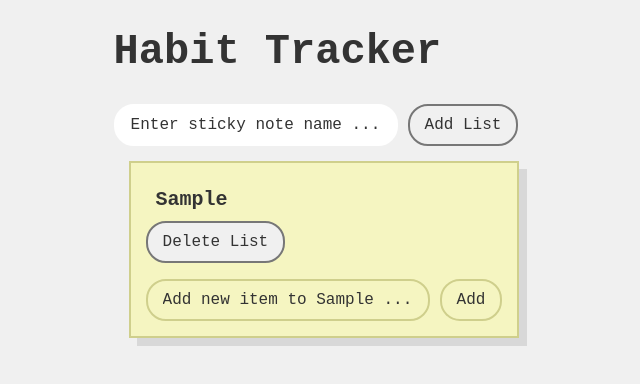
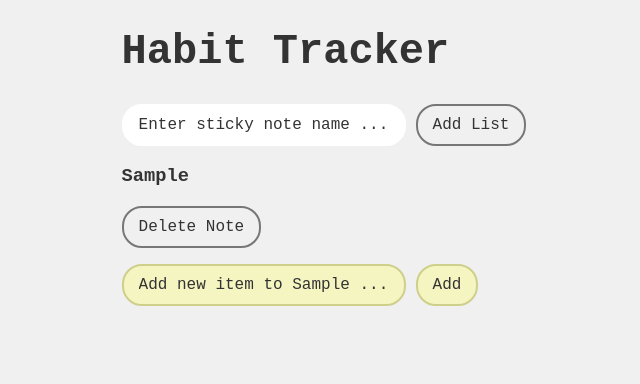
Before and after one commit to maeBoittiaux/sticky-note, a React (Create React App) app: page / in a window 1280 px wide. Both pictures are taken after typing "Sample" into the empty fields and a click on the button "Add List". Shown: the top 384 px of the page, without its empty margins (316-956 px from the left). Built offline with nearby package versions, Linux system fonts and the light colour scheme; the HTML template or start-up script is replaced by a standard one.

Commit message:
refactor (index.html) : clean up file

```diff
--- a/public/index.html
+++ b/public/index.html
@@ -2,14 +2,11 @@
 <html lang="en">
 
 <head>
-  <meta charset="utf-8" />
-  <link rel="icon" href="%PUBLIC_URL%/favicon.png" />
-  <meta name="viewport" content="width=device-width, initial-scale=1" />
-  <meta name="theme-color" content="#000000" />
-  <meta name="description" content="Web site created using create-react-app" />
-  <link rel="apple-touch-icon" href="%PUBLIC_URL%/logo192.png" />
-  <link rel="manifest" href="%PUBLIC_URL%/manifest.json" />
-  <title>Habit Tracker</title>
+  <meta charset="UTF-8">
+  <meta name="viewport" content="width=device-width, initial-scale=1.0">
+  <meta name="description" content="Sticky Note Application">
+  <link rel="icon" href="%PUBLIC_URL%/favicon.png">
+  <title>Sticky Note Application</title>
 </head>
 
 <body>
--- a/src/App.js
+++ b/src/App.js
@@ -1,13 +1,13 @@
 import React from 'react';
 
 import Title from './Title';
-import HabitList from './HabitList';
+import StickyNote from './StickyNote';
 
 function App() {
   return (
     <div className="App">
       <Title />
-      <HabitList />
+      <StickyNote />
     </div>
   );
 }
--- a/src/HabitList.js
+++ /dev/null
@@ -1,118 +0,0 @@
-import React, { useState, useEffect } from 'react';
-import { openDB, getAllData, addData, updateData, deleteData } from './indexedDB';
-import AddStickyNote from './add-sticky-note';
-import AddItem from './add-item';
-
-const DB_NAME = 'HabitTrackerDB';
-const STORE_NAME = 'habitLists';
-
-// Custom Hook: useHabitLists
-function useHabitLists() {
-    const [db, setDb] = useState(null);
-    const [habitLists, setHabitLists] = useState([]);
-
-    useEffect(() => {
-        openDB(DB_NAME, STORE_NAME).then((db) => {
-            setDb(db);
-            return getAllData(db, STORE_NAME);
-        }).then((data) => {
-            setHabitLists(data);
-        }).catch((error) => {
-            console.error('Failed to open IndexedDB:', error);
-        });
-    }, []);
-
-    const addList = (newListName) => {
-        const newList = { name: newListName, habits: [] };
-        return addData(db, STORE_NAME, newList).then((id) => {
-            newList.id = id;
-            setHabitLists([...habitLists, newList]);
-        });
-    };
-
-    const addHabit = (listIndex, newHabit) => {
-        const updatedLists = [...habitLists];
-        updatedLists[listIndex].habits.push(newHabit);
-        return updateData(db, STORE_NAME, updatedLists[listIndex]).then(() => {
-            setHabitLists(updatedLists);
-        });
-    };
-
-    const deleteHabit = (listIndex, habitIndex) => {
-        const updatedLists = [...habitLists];
-        updatedLists[listIndex].habits.splice(habitIndex, 1);
-        return updateData(db, STORE_NAME, updatedLists[listIndex]).then(() => {
-            setHabitLists(updatedLists);
-        });
-    };
-
-    const deleteList = (listId) => {
-        return deleteData(db, STORE_NAME, listId).then(() => {
-            setHabitLists(habitLists.filter((list) => list.id !== listId));
-        });
-    };
-
-    return {
-        habitLists,
-        addList,
-        addHabit,
-        deleteHabit,
-        deleteList,
-    };
-}
-
-// HabitItem Component
-function HabitItem({ habit, onDelete }) {
-    return (
-        <li>
-            {habit}
-            <button onClick={onDelete}>Delete</button>
-        </li>
-    );
-}
-
-// ListContainer Component
-function ListContainer({ list, onAddHabit, onDeleteHabit, onDeleteList }) {
-    return (
-        <div className="list-container">
-            <h3>{list.name}</h3>
-            <button onClick={onDeleteList}>Delete List</button>
-            <ul>
-                {list.habits.map((habit, habitIndex) => (
-                    <HabitItem
-                        key={habitIndex}
-                        habit={habit}
-                        onDelete={() => onDeleteHabit(habitIndex)}
-                    />
-                ))}
-            </ul>
-            <AddItem
-                onAdd={onAddHabit}
-                placeholder={`Add new item to ${list.name} ...`}
-            />
-        </div>
-    );
-}
-
-// Main HabitList Component
-function HabitList() {
-    const { habitLists, addList, addHabit, deleteHabit, deleteList } = useHabitLists();
-
-    return (
-        <div>
-            <AddStickyNote onAdd={addList} />
-
-            {habitLists.map((list, index) => (
-                <ListContainer
-                    key={list.id}
-                    list={list}
-                    onAddHabit={(habit) => addHabit(index, habit)}
-                    onDeleteHabit={(habitIndex) => deleteHabit(index, habitIndex)}
-                    onDeleteList={() => deleteList(list.id)}
-                />
-            ))}
-        </div>
-    );
-}
-
-export default HabitList;
--- /dev/null
+++ b/src/StickyNote.js
@@ -0,0 +1,114 @@
+import React, { useState, useEffect } from 'react';
+import { openDB, getAllData, addData, updateData, deleteData } from './indexedDB';
+import AddStickyNote from './add-sticky-note';
+import AddItem from './add-item';
+
+const DB_NAME = 'StickyNoteDB';
+const STORE_NAME = 'stickyNotes';
+
+function useStickyNotes() {
+    const [db, setDb] = useState(null);
+    const [stickyNotes, setStickyNotes] = useState([]);
+
+    useEffect(() => {
+        openDB(DB_NAME, STORE_NAME).then((db) => {
+            setDb(db);
+            return getAllData(db, STORE_NAME);
+        }).then((data) => {
+            setStickyNotes(data);
+        }).catch((error) => {
+            console.error('Failed to open IndexedDB:', error);
+        });
+    }, []);
+
+    const addStickyNote = (newNoteTitle) => {
+        const newStickyNote = { name: newNoteTitle, items: [] };
+        return addData(db, STORE_NAME, newStickyNote).then((id) => {
+            newStickyNote.id = id;
+            setStickyNotes([...stickyNotes, newStickyNote]);
+        });
+    };
+
+    const addItem = (noteIndex, newItem) => {
+        const updatedNotes = [...stickyNotes];
+        updatedNotes[noteIndex].items.push(newItem);
+        return updateData(db, STORE_NAME, updatedNotes[noteIndex]).then(() => {
+            setStickyNotes(updatedNotes);
+        });
+    };
+
+    const deleteItem = (noteIndex, itemIndex) => {
+        const updatedNotes = [...stickyNotes];
+        updatedNotes[noteIndex].items.splice(itemIndex, 1);
+        return updateData(db, STORE_NAME, updatedNotes[noteIndex]).then(() => {
+            setStickyNotes(updatedNotes);
+        });
+    };
+
+    const deleteStickyNote = (noteId) => {
+        return deleteData(db, STORE_NAME, noteId).then(() => {
+            setStickyNotes(stickyNotes.filter((note) => note.id !== noteId));
+        });
+    };
+
+    return {
+        stickyNotes,
+        addStickyNote,
+        addItem,
+        deleteItem,
+        deleteStickyNote,
+    };
+}
+
+function StickyNoteItem({ item, onDelete }) {
+    return (
+        <li>
+            {item}
+            <button onClick={onDelete}>Delete</button>
+        </li>
+    );
+}
+
+function StickyNoteContainer({ note, onAddItem, onDeleteItem, onDeleteNote }) {
+    return (
+        <div className="note-container">
+            <h3>{note.name}</h3>
+            <button onClick={onDeleteNote}>Delete Note</button>
+            <ul>
+                {note.items.map((item, itemIndex) => (
+                    <StickyNoteItem
+                        key={itemIndex}
+                        item={item}
+                        onDelete={() => onDeleteItem(itemIndex)}
+                    />
+                ))}
+            </ul>
+            <AddItem
+                onAdd={onAddItem}
+                placeholder={`Add new item to ${note.name} ...`}
+            />
+        </div>
+    );
+}
+
+function StickyNote() {
+    const { stickyNotes, addStickyNote, addItem, deleteItem, deleteStickyNote } = useStickyNotes();
+
+    return (
+        <div>
+            <AddStickyNote onAdd={addStickyNote} />
+
+            {stickyNotes.map((note, index) => (
+                <StickyNoteContainer
+                    key={note.id}
+                    note={note}
+                    onAddItem={(item) => addItem(index, item)}
+                    onDeleteItem={(itemIndex) => deleteItem(index, itemIndex)}
+                    onDeleteNote={() => deleteStickyNote(note.id)}
+                />
+            ))}
+        </div>
+    );
+}
+
+export default StickyNote;
```
